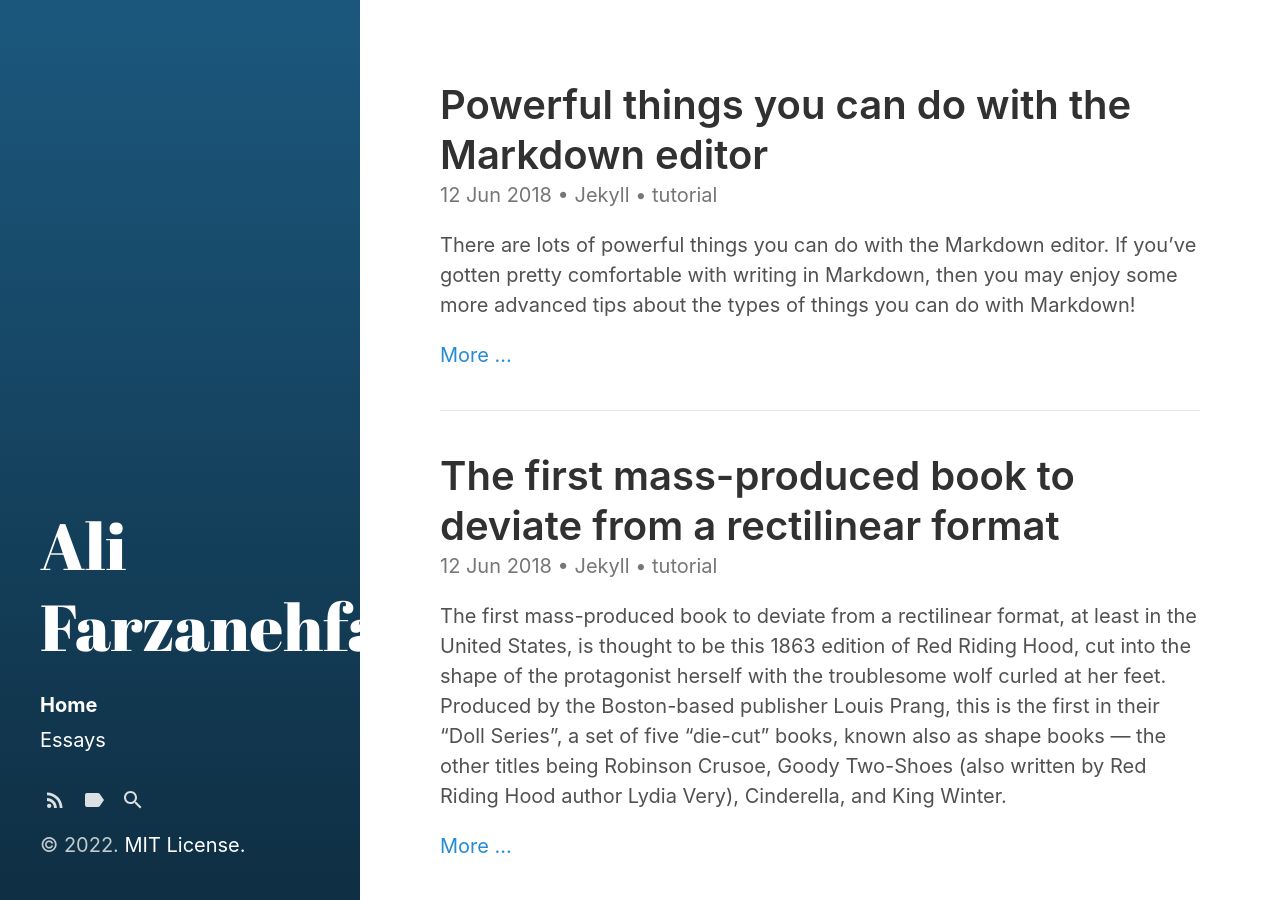
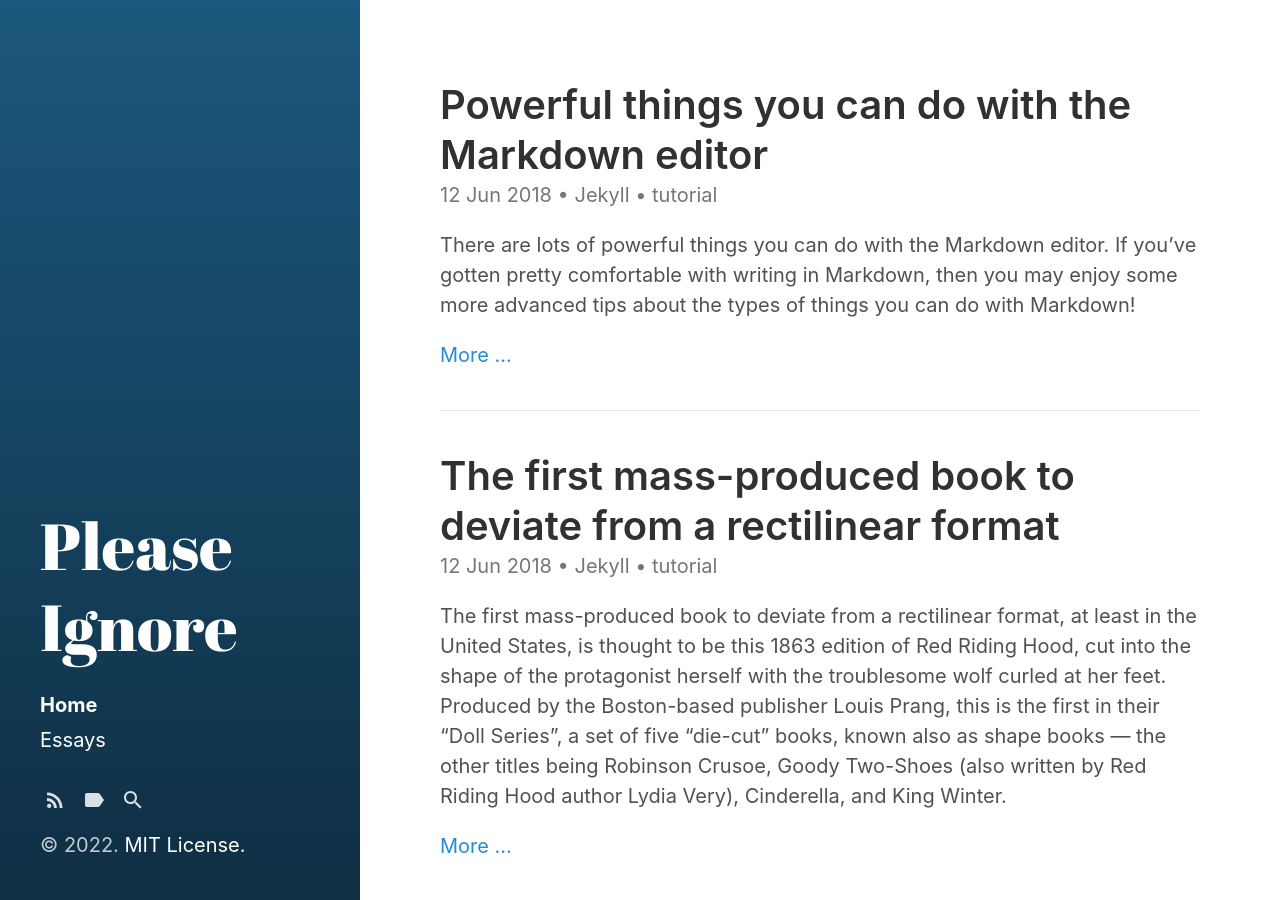
Before and after one commit to alfarzan/plsignore.com, a Jekyll site: the page built from index.html, in a window 1280 px wide and 900 px high. Built offline with Jekyll 4.4.1, drawn with Linux system fonts in a browser that asks for light colours; the list of posts is cut into pages by our own code.

Commit message:
Update _config.yml

```diff
--- a/_config.yml
+++ b/_config.yml
@@ -4,7 +4,7 @@ highlighter:      rouge
 remote_theme: fongandrew/hydeout  # adding as per instructions here https://github.com/fongandrew/hydeout
 
 # Setup
-title:            Ali Farzanehfar
+title:            Please Ignore
 tagline:          'Opinions, Essays, Hobbies.'
 # description:      'The <a href="http://hyde.getpoole.com" target="_blank">Hyde</a> theme for <a href="http://jekyllrb.com" target="_blank">Jekyll</a>, refreshed.'
 # url:              https://fongandrew.github.io
```
